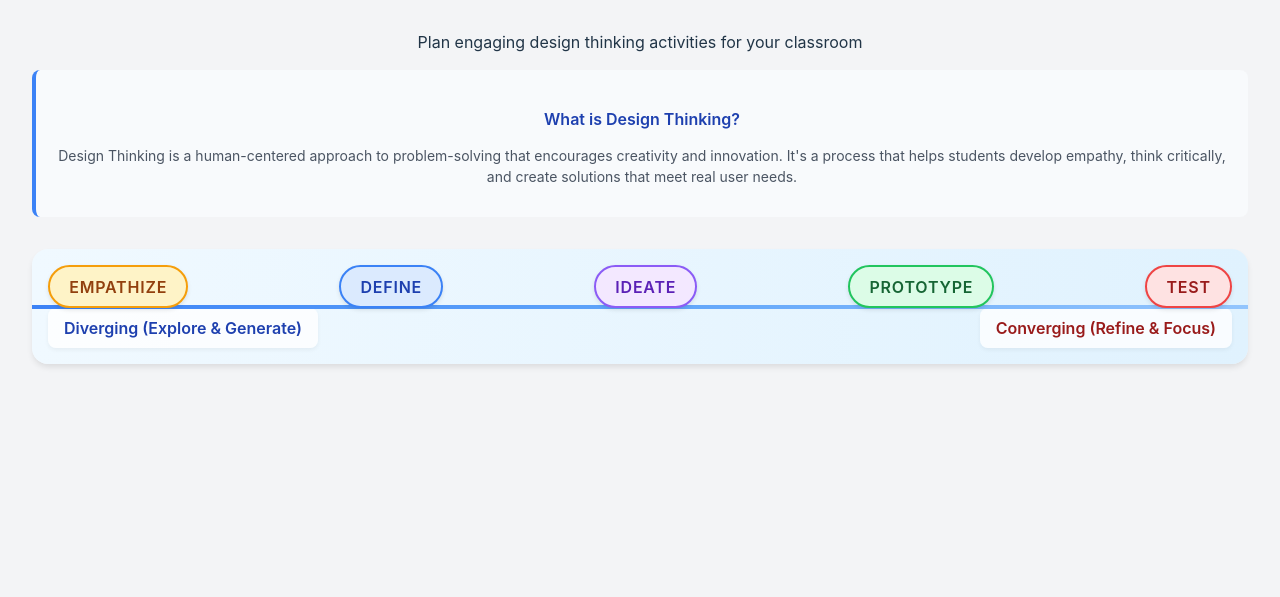
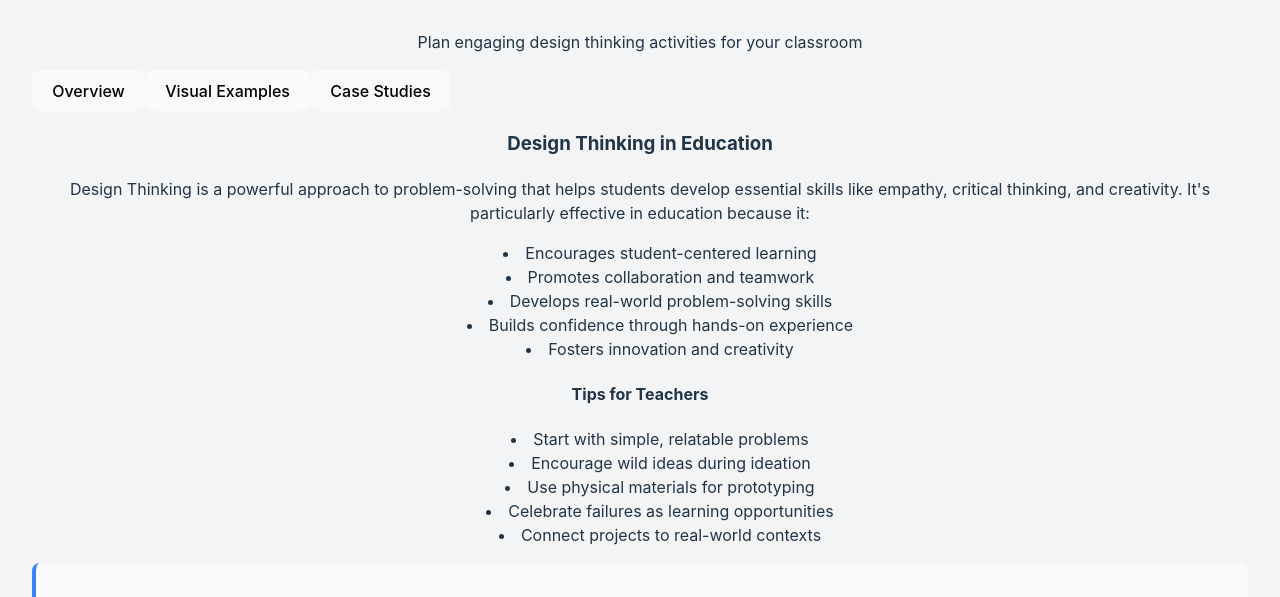
Before and after one commit to djeich/dt-session-planner, a React (Vite) app: page /#/ in a window 1280 px wide. Shown: the part 127-724 px from the top of the page. Built offline with nearby package versions, Linux system fonts and the light colour scheme.

Commit message:
feat: add educational content with animations and case studies

```diff
--- a/package.json
+++ b/package.json
@@ -12,6 +12,7 @@
   },
   "dependencies": {
     "@heroicons/react": "^2.2.0",
+    "framer-motion": "^12.18.1",
     "react": "^19.1.0",
     "react-dom": "^19.1.0",
     "react-joyride": "^2.9.3",
--- a/src/App.tsx
+++ b/src/App.tsx
@@ -6,6 +6,7 @@ import { ActivityDetail } from './components/ActivityDetail'
 import FilterBar from './components/FilterBar'
 import { SessionExport } from './components/SessionExport'
 import { GuidedTour } from './components/GuidedTour'
+import { EducationalContent } from './components/EducationalContent'
 import {
   HeartIcon,
   LightBulbIcon,
@@ -69,6 +70,8 @@ function App() {
       </header>
 
       <main className="max-w-7xl mx-auto px-4 py-8">
+        <EducationalContent />
+
         <div className="educational-content mb-8">
           <h4 className="text-lg font-semibold">What is Design Thinking?</h4>
           <p className="text-gray-600">
--- /dev/null
+++ b/src/components/EducationalContent.tsx
@@ -0,0 +1,261 @@
+import { useState } from 'react'
+import { motion, AnimatePresence } from 'framer-motion'
+
+type Tab = 'overview' | 'examples' | 'case-studies'
+
+const caseStudies = [
+  {
+    title: 'Elementary School Design Challenge',
+    description: 'Students redesigned their school playground using design thinking',
+    phases: [
+      {
+        phase: 'Empathize',
+        activity: 'Students interviewed younger students about their playground needs'
+      },
+      {
+        phase: 'Define',
+        activity: 'Identified key problems: lack of shade and seating areas'
+      },
+      {
+        phase: 'Ideate',
+        activity: 'Brainstormed solutions including tree houses and reading nooks'
+      },
+      {
+        phase: 'Prototype',
+        activity: 'Created cardboard models of their playground designs'
+      },
+      {
+        phase: 'Test',
+        activity: 'Presented designs to school administration and received feedback'
+      }
+    ],
+    outcome: 'School implemented several student-designed features in the new playground'
+  },
+  {
+    title: 'Middle School Community Project',
+    description: 'Students addressed local environmental concerns',
+    phases: [
+      {
+        phase: 'Empathize',
+        activity: 'Conducted community surveys about recycling habits'
+      },
+      {
+        phase: 'Define',
+        activity: 'Found that many residents were confused about recycling rules'
+      },
+      {
+        phase: 'Ideate',
+        activity: 'Developed ideas for educational campaigns and better signage'
+      },
+      {
+        phase: 'Prototype',
+        activity: 'Created sample recycling guides and signs'
+      },
+      {
+        phase: 'Test',
+        activity: 'Piloted the guides in a few neighborhoods'
+      }
+    ],
+    outcome: 'City adopted the student-designed recycling guide for wider distribution'
+  }
+]
+
+const visualExamples = {
+  Empathize: [
+    {
+      title: 'User Interviews',
+      image: 'https://images.unsplash.com/photo-1517048676732-d65bc937f952?w=500',
+      description: 'Students conducting interviews to understand user needs'
+    },
+    {
+      title: 'Observation Notes',
+      image: 'https://images.unsplash.com/photo-1454165804606-c3d57bc86b40?w=500',
+      description: 'Documenting observations and insights'
+    }
+  ],
+  Define: [
+    {
+      title: 'Problem Statements',
+      image: 'https://images.unsplash.com/photo-1507925921958-8a62f3d1a50d?w=500',
+      description: 'Writing clear problem statements based on research'
+    },
+    {
+      title: 'User Journey Maps',
+      image: 'https://images.unsplash.com/photo-1551288049-bebda4e38f71?w=500',
+      description: 'Mapping user experiences to identify pain points'
+    }
+  ],
+  Ideate: [
+    {
+      title: 'Brainstorming Session',
+      image: 'https://images.unsplash.com/photo-1522071820081-009f0129c71c?w=500',
+      description: 'Group brainstorming with sticky notes'
+    },
+    {
+      title: 'Mind Mapping',
+      image: 'https://images.unsplash.com/photo-1516321318423-f06f85e504b3?w=500',
+      description: 'Creating mind maps to explore ideas'
+    }
+  ],
+  Prototype: [
+    {
+      title: 'Paper Prototypes',
+      image: 'https://images.unsplash.com/photo-1581291518633-83b4ebd1d83e?w=500',
+      description: 'Quick paper prototypes to test ideas'
+    },
+    {
+      title: 'Digital Mockups',
+      image: 'https://images.unsplash.com/photo-1545235617-9465d2a55698?w=500',
+      description: 'Creating digital versions of solutions'
+    }
+  ],
+  Test: [
+    {
+      title: 'User Testing',
+      image: 'https://images.unsplash.com/photo-1552664730-d307ca884978?w=500',
+      description: 'Testing solutions with real users'
+    },
+    {
+      title: 'Feedback Collection',
+      image: 'https://images.unsplash.com/photo-1516321318423-f06f85e504b3?w=500',
+      description: 'Gathering and analyzing user feedback'
+    }
+  ]
+}
+
+export function EducationalContent() {
+  const [activeTab, setActiveTab] = useState<Tab>('overview')
+
+  return (
+    <div className="bg-white rounded-lg shadow-lg p-6 mb-8">
+      <div className="flex space-x-4 mb-6">
+        <button
+          onClick={() => setActiveTab('overview')}
+          className={`px-4 py-2 rounded-md ${
+            activeTab === 'overview'
+              ? 'bg-blue-600 text-white'
+              : 'bg-gray-100 text-gray-700 hover:bg-gray-200'
+          }`}
+        >
+          Overview
+        </button>
+        <button
+          onClick={() => setActiveTab('examples')}
+          className={`px-4 py-2 rounded-md ${
+            activeTab === 'examples'
+              ? 'bg-blue-600 text-white'
+              : 'bg-gray-100 text-gray-700 hover:bg-gray-200'
+          }`}
+        >
+          Visual Examples
+        </button>
+        <button
+          onClick={() => setActiveTab('case-studies')}
+          className={`px-4 py-2 rounded-md ${
+            activeTab === 'case-studies'
+              ? 'bg-blue-600 text-white'
+              : 'bg-gray-100 text-gray-700 hover:bg-gray-200'
+          }`}
+        >
+          Case Studies
+        </button>
+      </div>
+
+      <AnimatePresence mode="wait">
+        <motion.div
+          key={activeTab}
+          initial={{ opacity: 0, y: 20 }}
+          animate={{ opacity: 1, y: 0 }}
+          exit={{ opacity: 0, y: -20 }}
+          transition={{ duration: 0.2 }}
+        >
+          {activeTab === 'overview' && (
+            <div className="space-y-6">
+              <h3 className="text-2xl font-bold text-gray-900">Design Thinking in Education</h3>
+              <p className="text-gray-600">
+                Design Thinking is a powerful approach to problem-solving that helps students develop essential skills
+                like empathy, critical thinking, and creativity. It's particularly effective in education because it:
+              </p>
+              <ul className="list-disc list-inside space-y-2 text-gray-600">
+                <li>Encourages student-centered learning</li>
+                <li>Promotes collaboration and teamwork</li>
+                <li>Develops real-world problem-solving skills</li>
+                <li>Builds confidence through hands-on experience</li>
+                <li>Fosters innovation and creativity</li>
+              </ul>
+              <div className="bg-blue-50 p-4 rounded-md">
+                <h4 className="font-semibold text-blue-800 mb-2">Tips for Teachers</h4>
+                <ul className="list-disc list-inside space-y-1 text-blue-700">
+                  <li>Start with simple, relatable problems</li>
+                  <li>Encourage wild ideas during ideation</li>
+                  <li>Use physical materials for prototyping</li>
+                  <li>Celebrate failures as learning opportunities</li>
+                  <li>Connect projects to real-world contexts</li>
+                </ul>
+              </div>
+            </div>
+          )}
+
+          {activeTab === 'examples' && (
+            <div className="space-y-6">
+              <h3 className="text-2xl font-bold text-gray-900">Visual Examples by Phase</h3>
+              <div className="grid grid-cols-1 md:grid-cols-2 gap-6">
+                {Object.entries(visualExamples).map(([phase, examples]) => (
+                  <div key={phase} className="space-y-4">
+                    <h4 className="text-xl font-semibold text-gray-800">{phase}</h4>
+                    {examples.map((example, index) => (
+                      <div key={index} className="bg-gray-50 rounded-lg overflow-hidden">
+                        <img
+                          src={example.image}
+                          alt={example.title}
+                          className="w-full h-48 object-cover"
+                        />
+                        <div className="p-4">
+                          <h5 className="font-semibold text-gray-900">{example.title}</h5>
+                          <p className="text-gray-600 text-sm">{example.description}</p>
+                        </div>
+                      </div>
+                    ))}
+                  </div>
+                ))}
+              </div>
+            </div>
+          )}
+
+          {activeTab === 'case-studies' && (
+            <div className="space-y-8">
+              <h3 className="text-2xl font-bold text-gray-900">Success Stories</h3>
+              {caseStudies.map((study, index) => (
+                <motion.div
+                  key={index}
+                  initial={{ opacity: 0, y: 20 }}
+                  animate={{ opacity: 1, y: 0 }}
+                  transition={{ delay: index * 0.1 }}
+                  className="bg-gray-50 rounded-lg p-6"
+                >
+                  <h4 className="text-xl font-semibold text-gray-900 mb-2">{study.title}</h4>
+                  <p className="text-gray-600 mb-4">{study.description}</p>
+                  <div className="space-y-4">
+                    {study.phases.map((phase, phaseIndex) => (
+                      <div key={phaseIndex} className="flex items-start space-x-4">
+                        <div className="w-24 flex-shrink-0">
+                          <span className="inline-block px-3 py-1 rounded-full text-sm font-medium bg-blue-100 text-blue-800">
+                            {phase.phase}
+                          </span>
+                        </div>
+                        <p className="text-gray-600">{phase.activity}</p>
+                      </div>
+                    ))}
+                  </div>
+                  <div className="mt-4 pt-4 border-t border-gray-200">
+                    <p className="font-semibold text-green-600">Outcome: {study.outcome}</p>
+                  </div>
+                </motion.div>
+              ))}
+            </div>
+          )}
+        </motion.div>
+      </AnimatePresence>
+    </div>
+  )
+}
```
Also changed, not shown: 1 other file (tests, documents, lock files or other folders).
